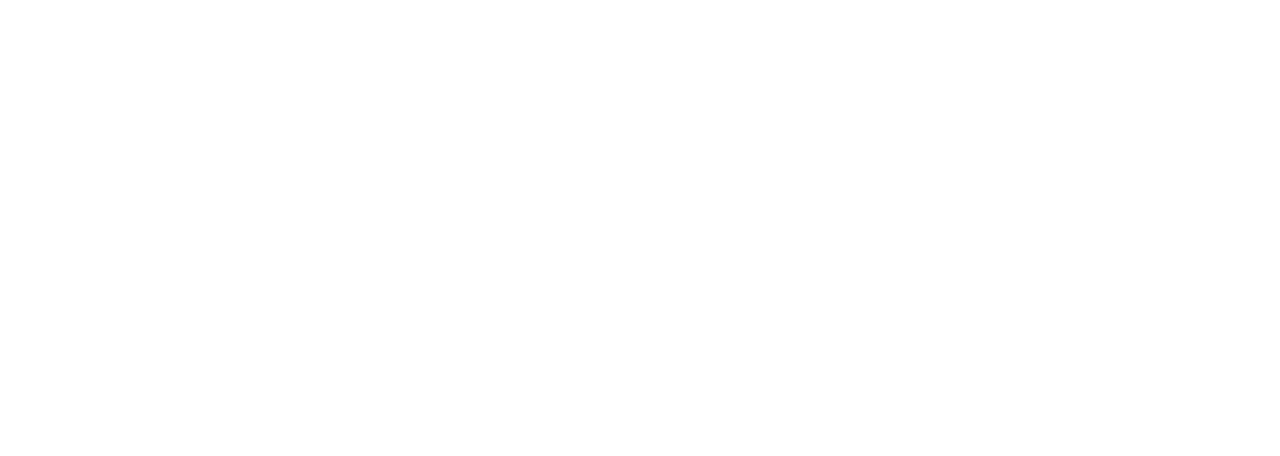
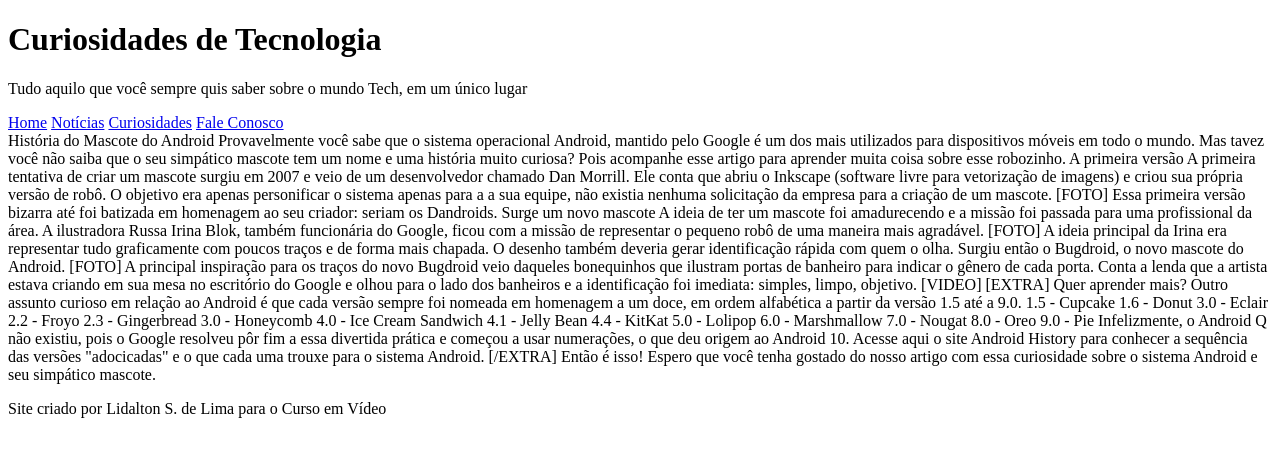
Before and after one commit to lidaltonlima/html-css, a plain HTML site: page desafios/d010/android.html in a window 1280 px wide. Drawn offline with Linux system fonts and the light colour scheme.

Commit message:
Estrutura básica

```diff
--- a/desafios/d010/android.html
+++ b/desafios/d010/android.html
@@ -7,6 +7,76 @@
     <title>Como surgiu o mascote do Android</title>
 </head>
 <body>
+    <header>
+        <h1>Curiosidades de Tecnologia</h1>
+        <p>Tudo aquilo que você sempre quis saber sobre o mundo Tech, em um único lugar</p>
+    </header>
 
+    <nav>
+        <a href="#">Home</a>
+        <a href="#">Notícias</a>
+        <a href="#">Curiosidades</a>
+        <a href="#">Fale Conosco</a>
+    </nav>
+
+    <main>
+        <article>
+            História do Mascote do Android
+
+            Provavelmente você sabe que o sistema operacional Android, mantido pelo Google é um dos mais utilizados para dispositivos móveis em todo o mundo. Mas tavez você não saiba que o seu simpático mascote tem um nome e uma história muito curiosa? Pois acompanhe esse artigo para aprender muita coisa sobre esse robozinho.
+
+            A primeira versão
+
+            A primeira tentativa de criar um mascote surgiu em 2007 e veio de um desenvolvedor chamado Dan Morrill. Ele conta que abriu o Inkscape (software livre para vetorização de imagens) e criou sua própria versão de robô. O objetivo era apenas personificar o sistema apenas para a a sua equipe, não existia nenhuma solicitação da empresa para a criação de um mascote.
+
+            [FOTO]
+
+            Essa primeira versão bizarra até foi batizada em homenagem ao seu criador: seriam os Dandroids.
+
+            Surge um novo mascote
+
+            A ideia de ter um mascote foi amadurecendo e a missão foi passada para uma profissional da área. A ilustradora Russa Irina Blok, também funcionária do Google, ficou com a missão de representar o pequeno robô de uma maneira mais agradável.
+
+            [FOTO]
+
+            A ideia principal da Irina era representar tudo graficamente com poucos traços e de forma mais chapada. O desenho também deveria gerar identificação rápida com quem o olha. Surgiu então o Bugdroid, o novo mascote do Android.
+
+            [FOTO]
+
+            A principal inspiração para os traços do novo Bugdroid veio daqueles bonequinhos que ilustram portas de banheiro para indicar o gênero de cada porta. Conta a lenda que a artista estava criando em sua mesa no escritório do Google e olhou para o lado dos banheiros e a identificação foi imediata: simples, limpo, objetivo.
+
+            [VIDEO]
+
+            [EXTRA] Quer aprender mais?
+
+            Outro assunto curioso em relação ao Android é que cada versão sempre foi nomeada em homenagem a um doce, em ordem alfabética a partir da versão 1.5 até a 9.0.
+
+            1.5 - Cupcake
+            1.6 - Donut
+            3.0 - Eclair
+            2.2 - Froyo
+            2.3 - Gingerbread
+            3.0 - Honeycomb
+            4.0 - Ice Cream Sandwich
+            4.1 - Jelly Bean
+            4.4 - KitKat
+            5.0 - Lolipop
+            6.0 - Marshmallow
+            7.0 - Nougat
+            8.0 - Oreo
+            9.0 - Pie
+
+            Infelizmente, o Android Q não existiu, pois o Google resolveu pôr fim a essa divertida prática e começou a usar numerações, o que deu origem ao Android 10.
+
+            Acesse aqui o site Android History para conhecer a sequência das versões "adocicadas" e o que cada uma trouxe para o sistema Android.
+            [/EXTRA]
+
+            Então é isso! Espero que você tenha gostado do nosso artigo com essa curiosidade sobre o sistema Android e seu simpático mascote.
+        </article>
+    </main>
+
+    <footer>
+        <p>Site criado por Lidalton S. de Lima para o Curso em Vídeo</p>
+    </footer>
 </body>
 </html>
```
